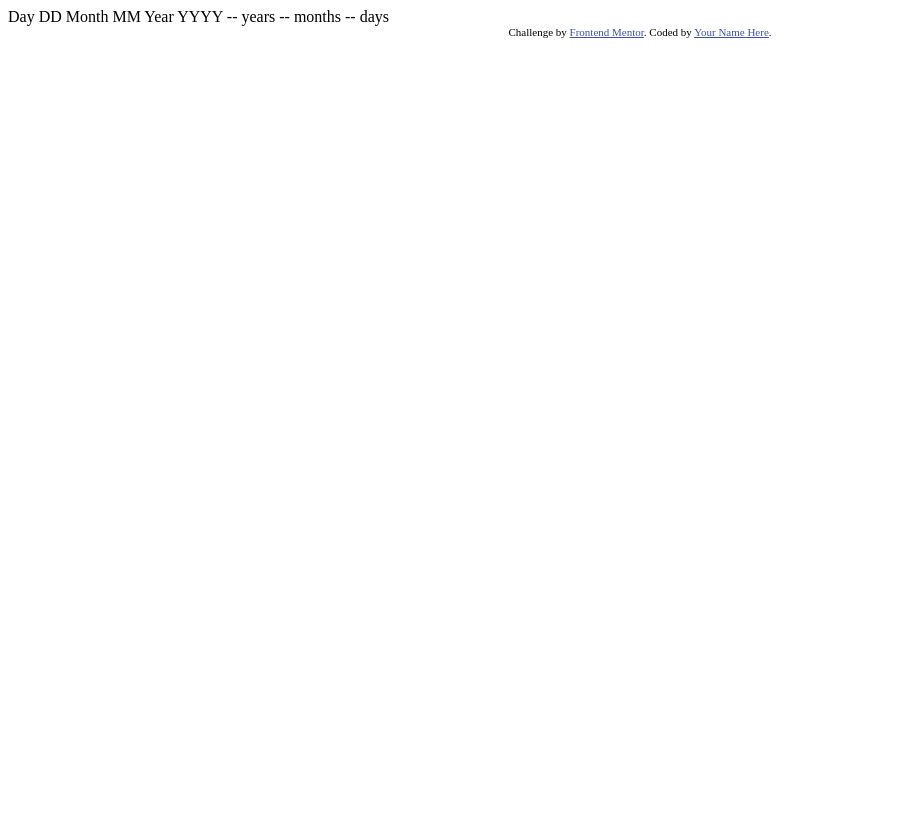
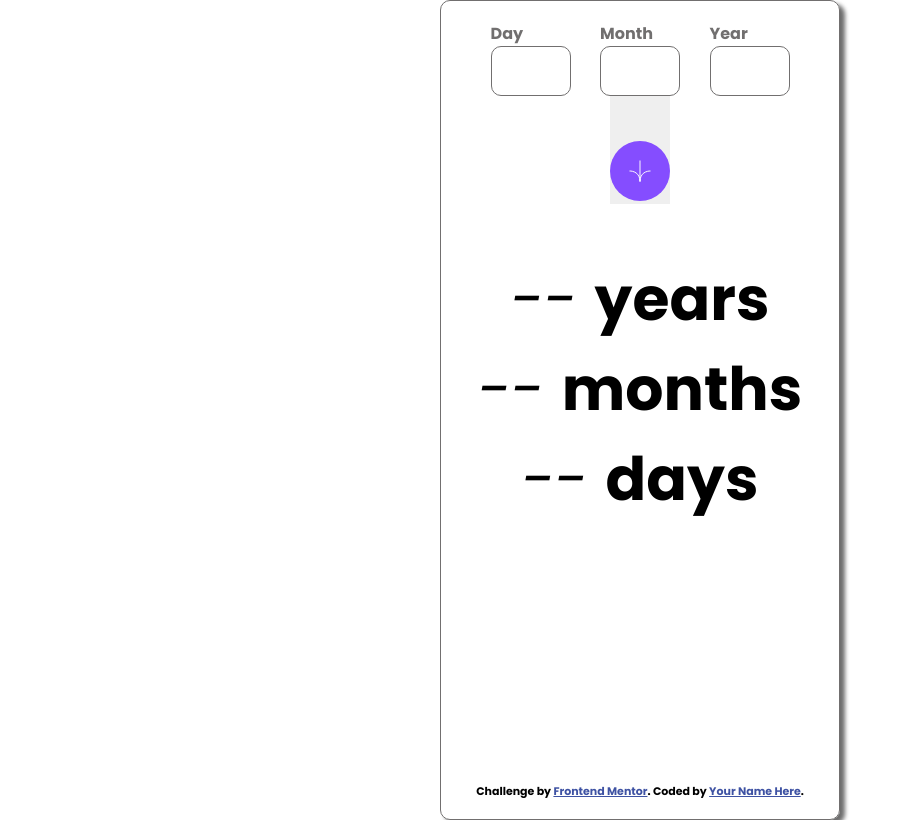
Before and after one commit to Gabriel-Luccas/Frontendmento, a plain HTML site: page Frontend/with-js/age-calculator-app-main/index.html in a window 1280 px wide. Shown: the whole page, without its empty margins (0-903 px from the left). Drawn offline with Linux system fonts and the light colour scheme.

Commit message:
html and css ended

```diff
--- a/Frontend/with-js/age-calculator-app-main/index.html
+++ b/Frontend/with-js/age-calculator-app-main/index.html
@@ -1,37 +1,83 @@
 <!DOCTYPE html>
 <html lang="en">
   <head>
-  <meta charset="UTF-8">
-  <meta name="viewport" content="width=device-width, initial-scale=1.0"> <!-- displays site properly based on user's device -->
+    <meta charset="UTF-8" />
+    <meta name="viewport" content="width=device-width, initial-scale=1.0" />
+    <!-- displays site properly based on user's device -->
 
-  <link rel="icon" type="image/png" sizes="32x32" href="./assets/images/favicon-32x32.png">
+    <link
+      rel="icon"
+      type="image/png"
+      sizes="32x32"
+      href="./assets/images/favicon-32x32.png"
+    />
+
+    <link
+      rel="stylesheet"
+      href="style/mobile.css"
+      media="screen and (max-width: 1440px)"
+    />
+
+    <link
+      rel="stylesheet"
+      href="style/desktop.css"
+      media="screen and (min-width: 1440px)"
+    />
 
     <title>Frontend Mentor | Age calculator app</title>
 
     <!-- Feel free to remove these styles or customise in your own stylesheet 👍 -->
     <style>
-    .attribution { font-size: 11px; text-align: center; }
-    .attribution a { color: hsl(228, 45%, 44%); }
+      .attribution {
+        font-size: 11px;
+        text-align: center;
+      }
+      .attribution a {
+        color: hsl(228, 45%, 44%);
+      }
     </style>
   </head>
   <body>
+    <main>
+      <form class="user_infp_form" action="">
+        <div class="day">
+          <label class="date_show" for="day">Day</label>
+          <input class="input_user" type="number" />
+        </div>
+        <div class="Month">
+          <label class="date_show" for="Month">Month</label>
+          <input class="input_user" type="number" />
+        </div>
+        <div class="Year">
+          <label class="date_show" for="Year">Year</label>
+          <input class="input_user" type="number" />
+        </div>
+      </form>
+      <div class="button_calculate">
+        <button class="button_arrow" ondblclick="ageCalculator()">
+          <img class="arrow-img" src="assets/images/icon-arrow.svg" alt="" />
+        </button>
+      </div>
+      <div class="result">
+        <p><span id="show_years" class="result_">-- </span>years</p>
+        <p><span id="month" class="result_">-- </span>months</p>
+        <p><span id="show_days" class="result_">-- </span>days</p>
+      </div>
+      <script>
+        function ageCalculator() {
+          let dataAtual = new Date();
+          let anoAtual = dataAtual.getFullYear();
 
-  Day
-  DD
 
-  Month
-  MM
-
-  Year
-  YYYY
-
-  -- years
-  -- months
-  -- days
+        }
+      </script>
+    </main>
 
     <div class="attribution">
-    Challenge by <a href="https://www.frontendmentor.io?ref=challenge" target="_blank">Frontend Mentor</a>.
-    Coded by <a href="#">Your Name Here</a>.
+      Challenge by
+      <a href="https://www.frontendmentor.io?ref=challenge" target="_blank"
+        >Frontend Mentor</a
+      >. Coded by <a href="#">Your Name Here</a>.
     </div>
   </body>
 </html>
--- /dev/null
+++ b/Frontend/with-js/age-calculator-app-main/style/desktop.css
@@ -0,0 +1,96 @@
+/*  Mobile  */
+
+@import url("https://fonts.googleapis.com/css2?family=Poppins:ital,wght@0,700;1,400;1,800&display=swap");
+
+:root {
+  /* Colors */
+  --Purple: #854dff;
+  --Light_red: #ff575787;
+  --White: #fff;
+  --Off_white: #f0f0f0;
+  --Light_grey: rgb(219, 219, 219);
+  --Smokey_grey: #716f6f;
+  --Off_black: hsl(0, 0%, 8%);
+}
+
+* {
+  margin: 0;
+  border: 0;
+  padding: 0;
+  box-sizing: border-box;
+}
+
+body {
+  font-family: "Poppins", sans-serif;
+  display: flex;
+  align-items: center;
+  justify-content: center;
+  height: 100vh; /* Isso garante que o conteúdo seja centralizado verticalmente em toda a altura da tela */
+  margin: 0; /* Certifique-se de que não há margens padrão do corpo */
+}
+
+main {
+  margin: auto;
+  border: solid 1px #716f6f;
+  min-width: 700px;
+  min-height: 820px;
+  padding: 20px;
+  border-radius: 10px;
+  box-shadow: 5px 4px 4px rgba(0, 0, 0, 0.575);
+}
+
+.user_infp_form {
+  display: flex;
+  justify-content: space-evenly;
+}
+
+.date_show {
+  color: #716f6f;
+  font-weight: 700;
+}
+
+.input_user {
+  display: block;
+  height: 50px;
+  width: 80px;
+  border-radius: 10px;
+  border: solid 1px #716f6f;
+  font-size: 32px;
+}
+
+.button_calculate {
+  display: flex;
+  justify-content: end;
+}
+
+.button_arrow:hover {
+  cursor: pointer;
+}
+.arrow-img {
+  background-color: #854dff;
+  border-radius: 100%;
+  padding: 19px;
+  height: 80px;
+  width: 80px;
+  margin-top: 45px;
+  margin-left: -200px;
+}
+
+.result {
+  margin: auto;
+  text-align: center;
+  margin-top: 0px;
+  font-size: 60px;
+}
+
+.result_ {
+  font-style: italic;
+  font-family: "Poppins", sans-serif;
+}
+
+.attribution {
+  margin: auto;
+  align-self: center;
+  position: fixed;
+  bottom: 0;
+}
--- /dev/null
+++ b/Frontend/with-js/age-calculator-app-main/style/mobile.css
@@ -0,0 +1,95 @@
+/*  Mobile  */
+
+@import url("https://fonts.googleapis.com/css2?family=Poppins:ital,wght@0,700;1,400;1,800&display=swap");
+
+:root {
+  /* Colors */
+  --Purple: #854dff;
+  --Light_red: #ff575787;
+  --White: #fff;
+  --Off_white: #f0f0f0;
+  --Light_grey: rgb(219, 219, 219);
+  --Smokey_grey: #716f6f;
+  --Off_black: hsl(0, 0%, 8%);
+}
+
+* {
+  margin: 0;
+  border: 0;
+  padding: 0;
+  box-sizing: border-box;
+}
+
+body {
+  font-family: "Poppins", sans-serif;
+  display: flex;
+  align-items: center;
+  justify-content: center;
+  height: 100vh; /* Isso garante que o conteúdo seja centralizado verticalmente em toda a altura da tela */
+  margin: 0; /* Certifique-se de que não há margens padrão do corpo */
+}
+
+main {
+  margin: auto;
+  border: solid 1px #716f6f;
+  min-width: 400px;
+  min-height: 820px;
+  padding: 20px;
+  border-radius: 10px;
+  box-shadow: 5px 4px 4px rgba(0, 0, 0, 0.575);
+}
+
+.user_infp_form {
+  display: flex;
+  justify-content: space-evenly;
+}
+
+.date_show {
+  color: #716f6f;
+  font-weight: 700;
+}
+
+.input_user {
+  display: block;
+  height: 50px;
+  width: 80px;
+  border-radius: 10px;
+  border: solid 1px #716f6f;
+  font-size: 32px;
+}
+
+.button_calculate {
+  display: flex;
+  justify-content: center;
+}
+
+.button_arrow:hover {
+  cursor: pointer;
+}
+.arrow-img {
+  background-color: #854dff;
+  border-radius: 100%;
+  padding: 19px;
+  height: 60px;
+  width: 60px;
+  margin-top: 45px;
+}
+
+.result {
+  margin: auto;
+  text-align: center;
+  margin-top: 50px;
+  font-size: 60px;
+}
+
+.result_ {
+  font-style: italic;
+  font-family: "Poppins", sans-serif;
+}
+
+.attribution {
+  margin: auto;
+  align-self: center;
+  position: fixed;
+  bottom: 0;
+}
```
Lines whose indentation alone changed are shown as unchanged.
